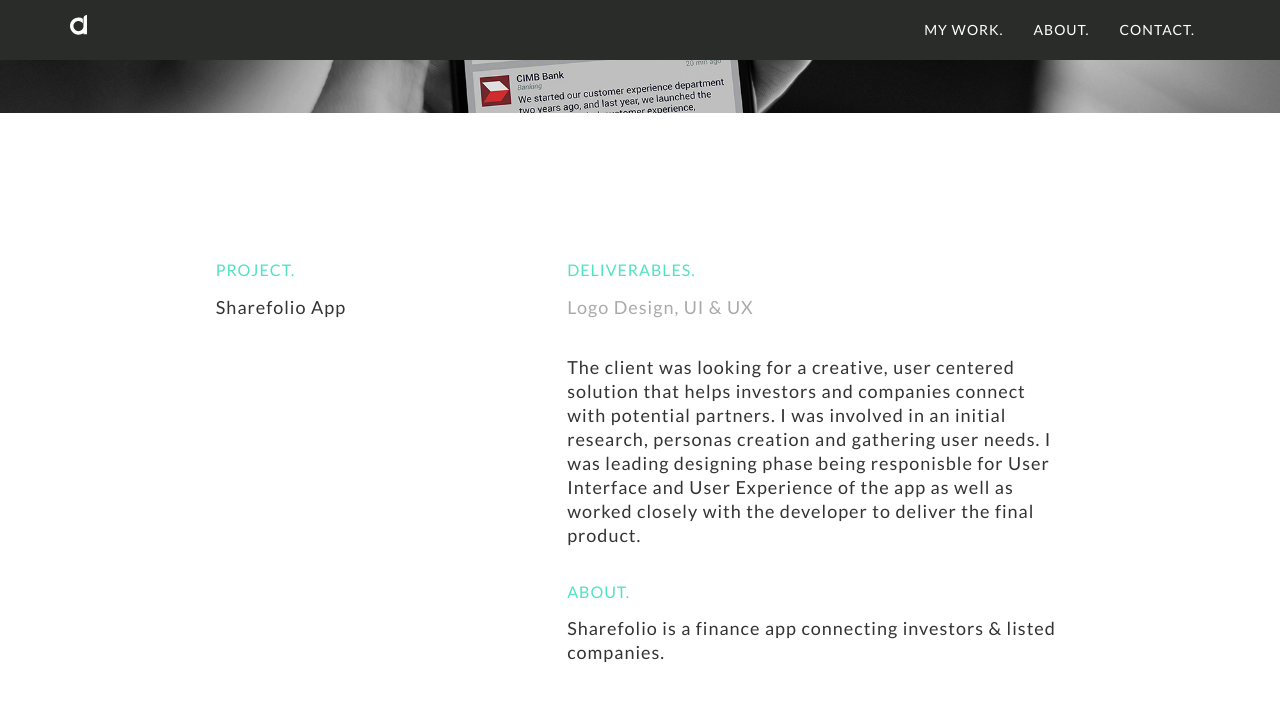
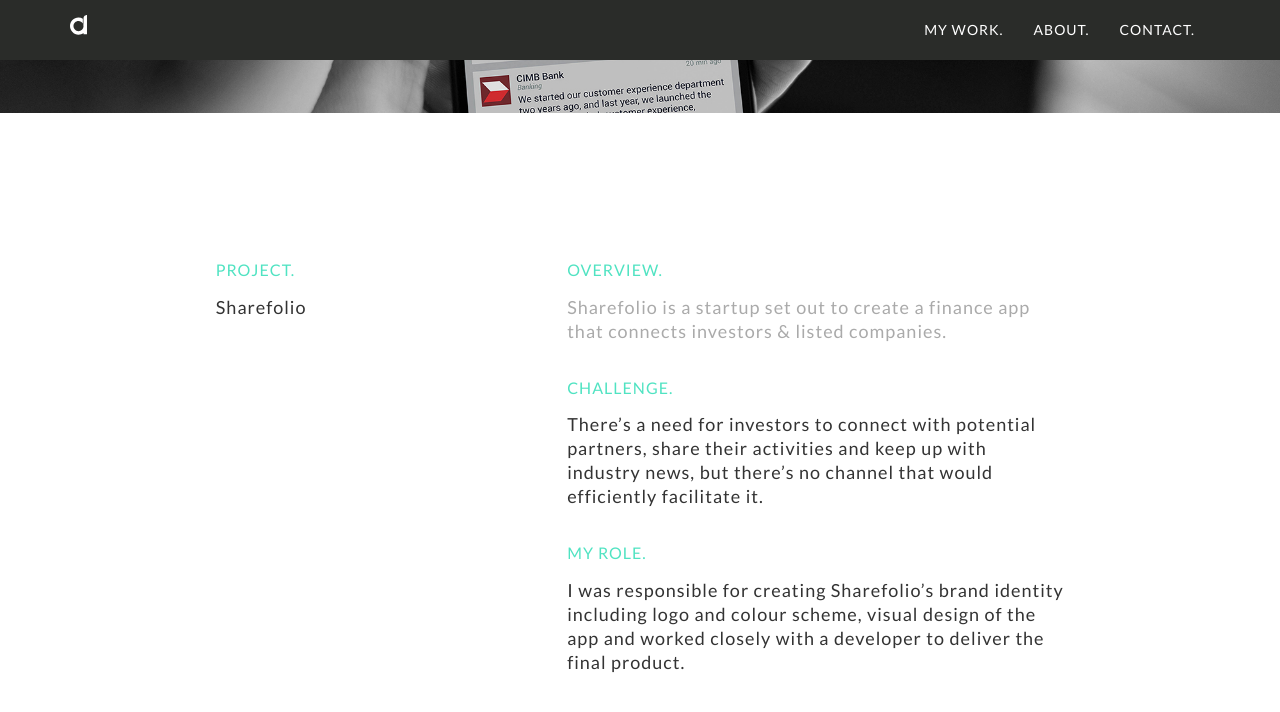
Before and after one commit to agatadondzik/agatadondzik.github.io, a Jekyll site: the page built from projects/c_sharefolio.md, in a window 1280 px wide and 900 px high, scrolled down 340 px. Shown: the top 712 px of the window. Built offline with Jekyll 4.4.1, drawn with Linux system fonts in a browser that asks for light colours; nearby versions of some CDN libraries.

Commit message:
Sharefolio

```diff
--- a/projects/c_sharefolio.md
+++ b/projects/c_sharefolio.md
@@ -1,8 +1,51 @@
 ---
-layout: project
+layout: bareproject
 title: Sharefolio App
-deliverables: Logo Design, UI & UX
-description: The client was looking for a creative, user centered solution that helps investors and companies connect with potential partners. I was involved in an initial research, personas creation and gathering user needs. I was leading designing phase being responisble for User Interface and User Experience of the app as well as worked closely with the developer to deliver the final product.
-about: Sharefolio is a finance app connecting investors & listed companies.
-images: sharefolio_
 ---
+
+    <!-- Project Header Section -->
+    <div class="container project-container project-head">
+        <div class="row max-width-no-overflow">
+            <div class="col-lg-12 max-width-no-overflow">
+                <div class="header-wrap">
+                    <img class="project-head-img" src="/assets/projects/sharefolio_/header.jpg" alt="">
+                </div>
+            </div>
+        </div>
+    </div>
+
+    <!-- Description Section -->
+    <div id="#projectDescription" class="container project-container">
+        <div class="row">
+            <div class="col-sm-1 col-md-1"></div>
+            <div class="col-sm-3 col-md-3">
+                <h1 class="project-header">Project.</h1>
+                <p class="project-content">Sharefolio</p>
+            </div>
+            <div class="col-sm-1 col-md-1"></div>
+            <div class="col-sm-6 col-md-6">
+                <h1 class="project-header">Overview.</h1>
+                <p class="project-content"><span>Sharefolio is a startup set out to create a finance app that connects investors & listed companies.</span></p>
+                <h1 class="project-header">Challenge.</h1>
+                <p class="project-content">There’s a need for investors to connect with potential partners, share their activities and keep up with industry news, but there’s no channel that would efficiently facilitate it.</p>
+                <h1 class="project-header">My Role.</h1>
+                <p class="project-content">I was responsible for creating Sharefolio’s brand identity including logo and colour scheme, visual design of the app and worked closely with a developer to deliver the final product.</p>
+
+
+            </div>
+            <div class="col-sm-1 col-md-1"></div>
+        </div>
+    </div>
+
+    <!-- Project Images Section -->
+    <div id="#projectImages" class="container project-container-images">
+        <div class="project-images">
+            <img class="project-images-img" src="/assets/projects/sharefolio_/a_sharefolio_a.jpg" alt="image" />
+            <img class="project-images-img" src="/assets/projects/sharefolio_/b_sharefolio_b.jpg" alt="image" />
+            <img class="project-images-img" src="/assets/projects/sharefolio_/c_sharefolio_c.jpg" alt="image" />
+            <img class="project-images-img" src="/assets/projects/sharefolio_/d_sharefolio_d.jpg" alt="image" />
+            <img class="project-images-img" src="/assets/projects/sharefolio_/e_sharefolio_e.jpg" alt="image" />
+
+
+        </div>
+    </div>
```
Also changed, not shown: projects/i_sparka.md (+1 -1 lines).
